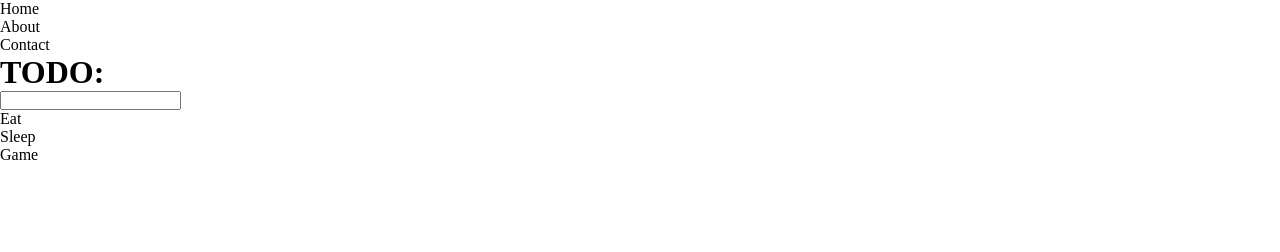
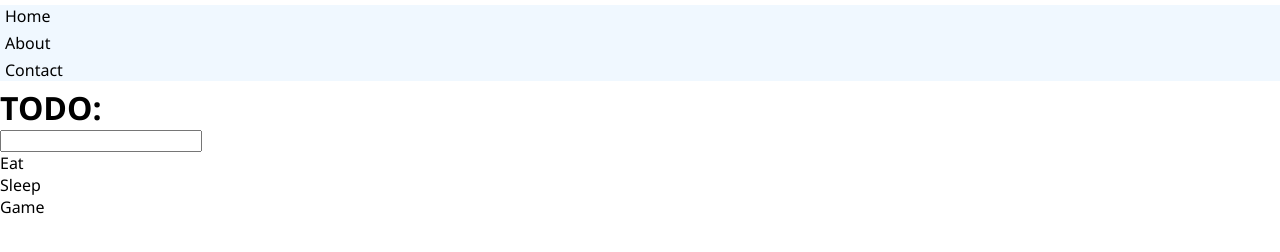
Before and after one commit to garyinlam/html-css-recap, a plain HTML site: page index.html in a window 1280 px wide. Drawn offline with Linux system fonts and the light colour scheme.

Commit message:
header css

```diff
--- a/styles.css
+++ b/styles.css
@@ -1,4 +1,18 @@
 * {
   margin: 0;
   padding: 0;
+  font-family: 'Segoe UI', Tahoma, Geneva, Verdana, sans-serif;
 }
+
+header {
+  background-color: aliceblue;
+
+}
+
+header ul {
+  list-style: none;
+}
+
+header ul li {
+  margin: 5px;
+}
```
